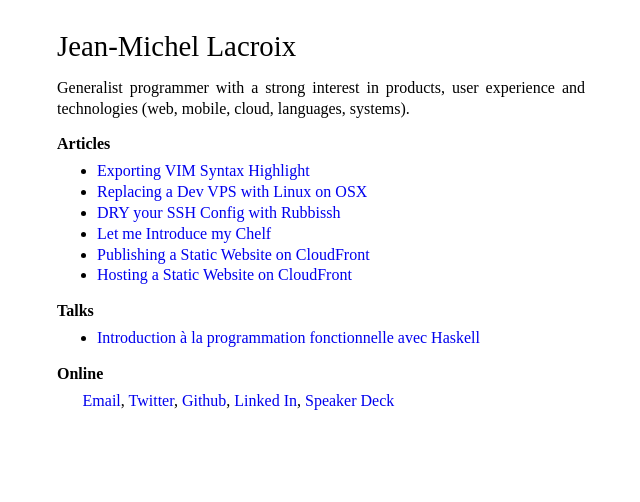
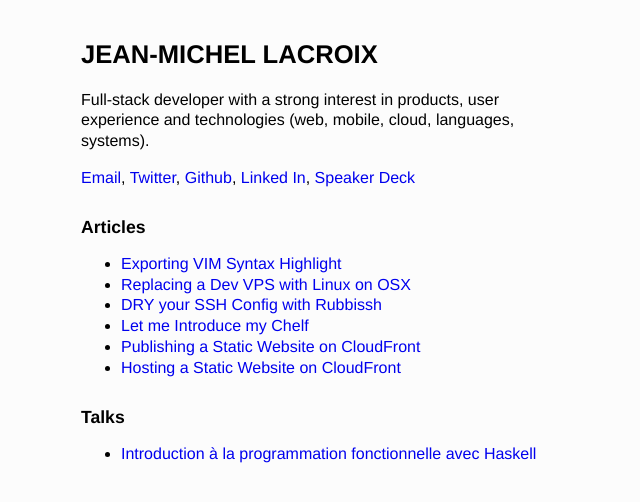
Before and after one commit to jmlacroix/jmlacroix.com-jekyll, a Jekyll site: the page built from index.markdown, in a window 1280 px wide. Shown: the top 502 px of the page, without its empty margins (319-959 px from the left). Built offline with Jekyll 4.4.1, drawn with Linux system fonts in a browser that asks for light colours; Markdown is read by kramdown in place of the engine named in the settings.

Commit message:
Fonts and colors tweaks.

```diff
--- a/_layouts/post.html
+++ b/_layouts/post.html
@@ -5,19 +5,18 @@
 <article>
 <header>
   <h1>{{ page.title }}</h1>
+  {% unless page.nofoot %}
+  <p>
+    by <a href="/">Jean-Michel Lacroix</a> on
+  {% if page.nodate %}
+  <time datetime="1970-01-01T00:00:00ZOMG" pubdate="pubdate">January 1st, 1970</time>
+  {% else %}
+  <time datetime="{{ page.date | date_to_xmlschema }}" pubdate="pubdate">{{ page.date | date: "%B %d, %Y" }}</time>
+  {% endif %}
+  </p>
+  {% endunless %}
 </header>
 
 {{ content }}
 
 </article>
-
-{% unless page.nofoot %}
-<footer>
-  <a href="/">Jean-Michel Lacroix</a> &ndash;
-  {% if page.nodate %}
-  <time datetime="1970-01-01T00:00:00ZOMG" pubdate="pubdate">January 1st, 1970</time>
-  {% else %}
-  <time datetime="{{ page.date | date_to_xmlschema }}" pubdate="pubdate">{{ page.date | date: "%B %d, %Y" }}</time>
-  {% endif %}
-</footer>
-{% endunless %}
--- a/css/screen.css
+++ b/css/screen.css
@@ -1,57 +1,9 @@
 body {
-	width: 33em;
+	max-width: 30em;
 	margin: auto;
 	padding: 1em 0 1em 0;
-}
-
-h1 {
-	margin: 0.5em 0;
-	font-size: 180%;
-	font-weight: normal;
-}
-
-h2 {
-	margin-top: 1em;
-	font-size: 100%;
-	margin-bottom: 0.5em;
-}
-
-h2 + p {
-	margin-top: 0em !important;
-}
-
-ul, ol {
-	margin-top: 0em !important;
-}
-
-pre + h2 {
-	margin-top: 1.2em;
-}
-
-p {
-	text-align: justify;
-	margin: 0.8em 0 0.3em 0;
-}
-
-p.online {
-	margin-left: 1.6em;
-}
-
-p, pre, ul li, ol li {
-	line-height: 1.4em;
-}
-
-pre {
-	overflow: auto;
-	margin-left: 1em;
-	padding: 0.2em 0.2em 0.2em 1em;
-	border-left: 3px solid #e0e0e0;
-}
-
-footer {
-	font-size: 95%;
-	text-align: right;
-	margin: 1.5em 0 1em 0;
+	background-color: #fcfcfc;
+	font: 12pt/1.5em Helvetica neue, Helvetica, Arial, sans-serif;
 }
 
 a {
@@ -62,24 +14,56 @@
 	text-decoration: underline;
 }
 
-a.src {
-	float: left;
-	margin-left: -0.5em;
+header {
+	margin-bottom: 1.5em;
+}
+
+header h1 {
+	margin: 1em 0 0 0;
+	font-size: 160%;
+	text-transform: uppercase;
+}
+
+header p {
+	font-size: 80%;
+}
+
+header p a {
+	font-size: 120%;
+	font-weight: bold;
+}
+
+article h2 {
+	margin-top: 1.5em;
+	font-size: 110%;
+}
+
+article ul, ol {
+	margin-top: 0em;
+}
+
+article pre {
+	overflow: auto;
+	padding: 1em;
+	border: 2px solid #f0f0f0;
+	background-color: #f8f8f8;
+	font-size: 80%;
+}
+
+article pre,
+article code {
+	font-family: Menlo, Consolas, monospace;
 }
 
 /* TODO: update */
 .footnotes {
 	border-top: 1px solid #e0e0e0;
 	margin-top: 2em;
-	font-size: 90%;
+	font-size: 95%;
 }
 
 .footnotes ol {
 	padding-left: 1.3em;
-}
-
-.footnotes ol li {
-	margin-bottom: 0.5em;
 }
 
 .footnotes pre {
@@ -89,27 +73,8 @@
 /* iphone */
 @media only screen and (max-device-width: 480px) {
 body {
-	width: 95%;
-	padding-top: 0.2em;
-	padding-bottom: 0em;
-}
-
-h1 {
-	margin-top: 0;
-}
-
-pre {
-	margin-left: 0.5em;
-	padding-left: 0.5em;
-	border-left-width: 2px;
-}
-
-p.online {
-	margin-left: 0.3em !important;
-}
-
-p a.src {
-	margin-left: -0.5em;
+	max-width: 95%;
+	padding: 0;
 }
 
 ol, ul {
@@ -120,10 +85,6 @@
 @media only screen and (max-device-width: 480px) and (orientation:portrait) {
 body {
 	font-size: 100% !important;
-}
-
-p {
-	text-align: left !important;
 }
 }
 
--- a/index.markdown
+++ b/index.markdown
@@ -4,7 +4,13 @@
 nofoot: true
 ---
 
-Generalist programmer with a strong interest in products, user experience and technologies (web, mobile, cloud, languages, systems).
+Full-stack developer with a strong interest in products, user experience and technologies (web, mobile, cloud, languages, systems).
+
+<a href="mailto:&nbsp;j&nbsp;e&nbsp;&#64;&nbsp;n&nbsp;&#45;m&nbsp;i&nbsp;&#46;&nbsp;c&nbsp;h">Email</a>,
+[Twitter](http://twitter.com/jmlacroix),
+[Github](http://github.com/jmlacroix),
+[Linked In](http://linkedin.com/in/jmlacroix),
+[Speaker Deck](http://speakerdeck.com/u/jmlacroix)
 
 Articles
 --------
@@ -21,14 +27,3 @@
 -----
 
  - <a href="/archives/ipfh.html">Introduction à la programmation fonctionnelle avec Haskell</a>
-
-Online
-------
-
-<p class="online">
-  <a href="mailto:&nbsp;j&nbsp;e&nbsp;&#64;&nbsp;n&nbsp;&#45;m&nbsp;i&nbsp;&#46;&nbsp;c&nbsp;h">Email</a>,
-  <a href="http://twitter.com/jmlacroix">Twitter</a>,
-  <a href="http://github.com/jmlacroix">Github</a>,
-  <a href="http://linkedin.com/in/jmlacroix">Linked In</a>,
-  <a href="http://speakerdeck.com/u/jmlacroix">Speaker Deck</a>
-</p>
```
